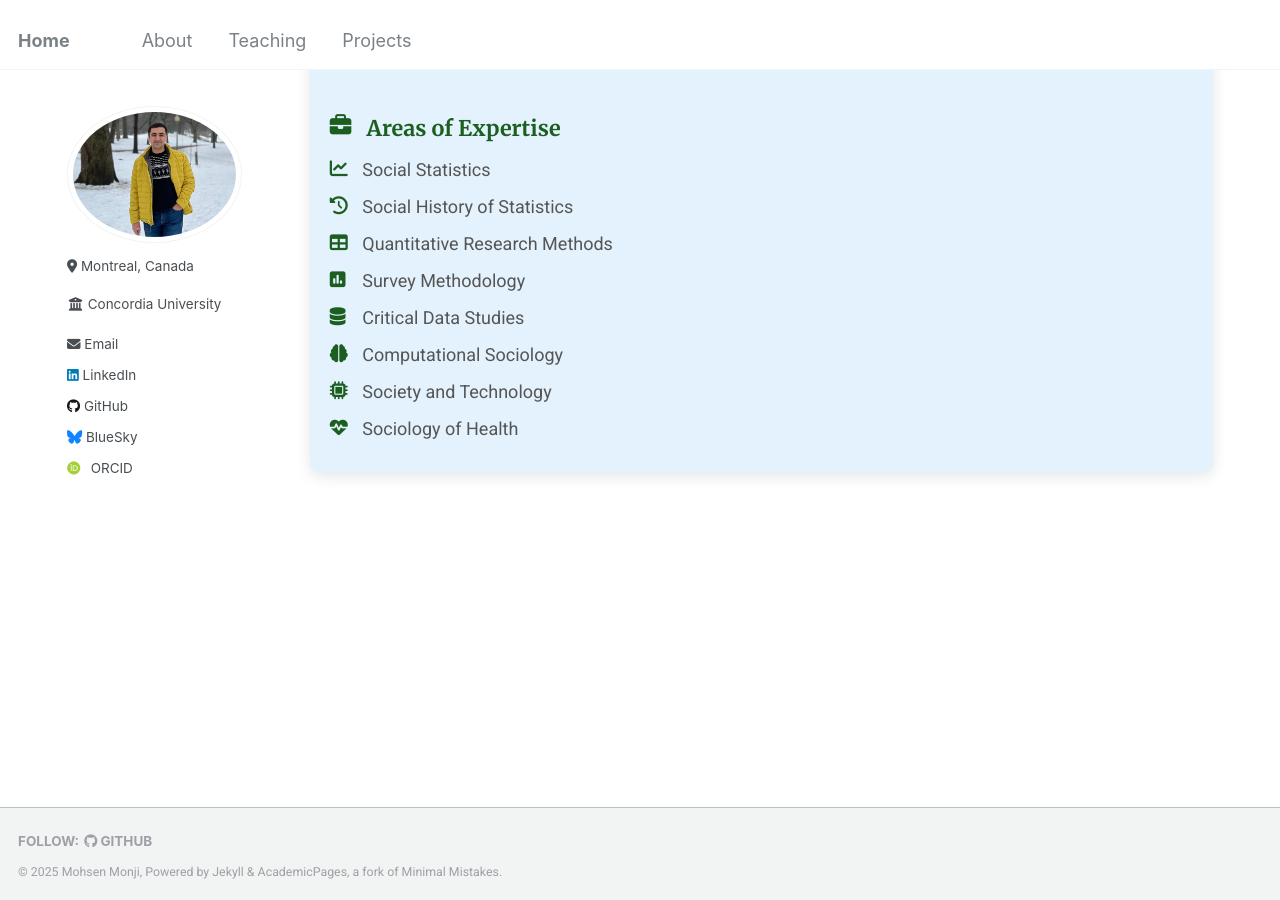
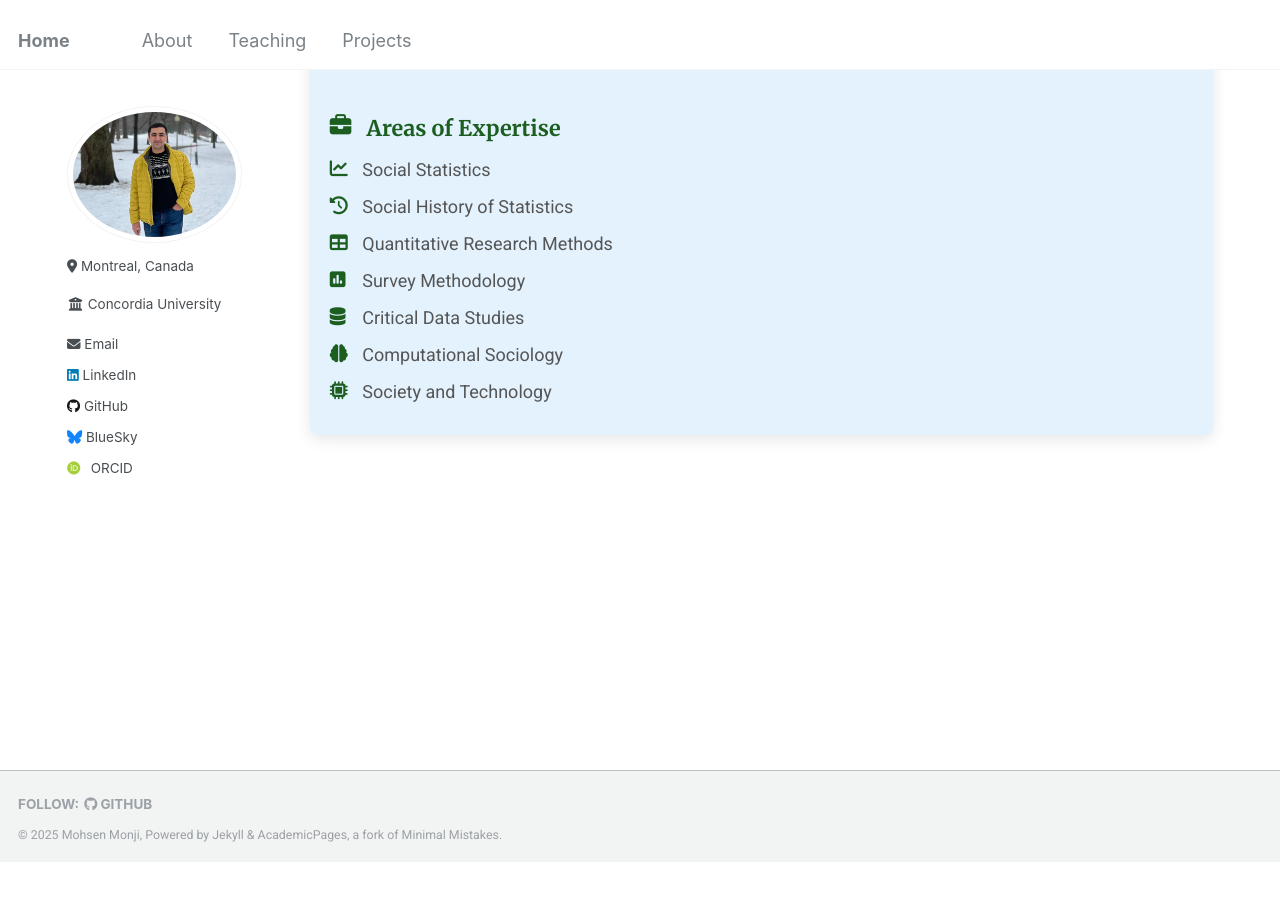
Before and after one commit to Mohsnmonji/mohsnmonji.github.io, a Jekyll site: the page built from about-me.md, in a window 1280 px wide and 900 px high, scrolled down 640 px. Built offline with Jekyll 4.4.1, drawn with Linux system fonts in a browser that asks for light colours; some web fonts are replaced; after the commit the page ends 1503 px from its top, so only the background shows below that.

Commit message:
Update about-me.md

```diff
--- a/about-me.md
+++ b/about-me.md
@@ -126,7 +126,6 @@ author_profile: true
     <li><i class="fas fa-database icon"></i> Critical Data Studies</li>
     <li><i class="fas fa-brain icon"></i> Computational Sociology</li>
     <li><i class="fas fa-microchip icon"></i> Society and Technology</li>
-<li><i class="fas fa-heartbeat icon"></i> Sociology of Health</li>
 
   </ul>
 </div>
```
